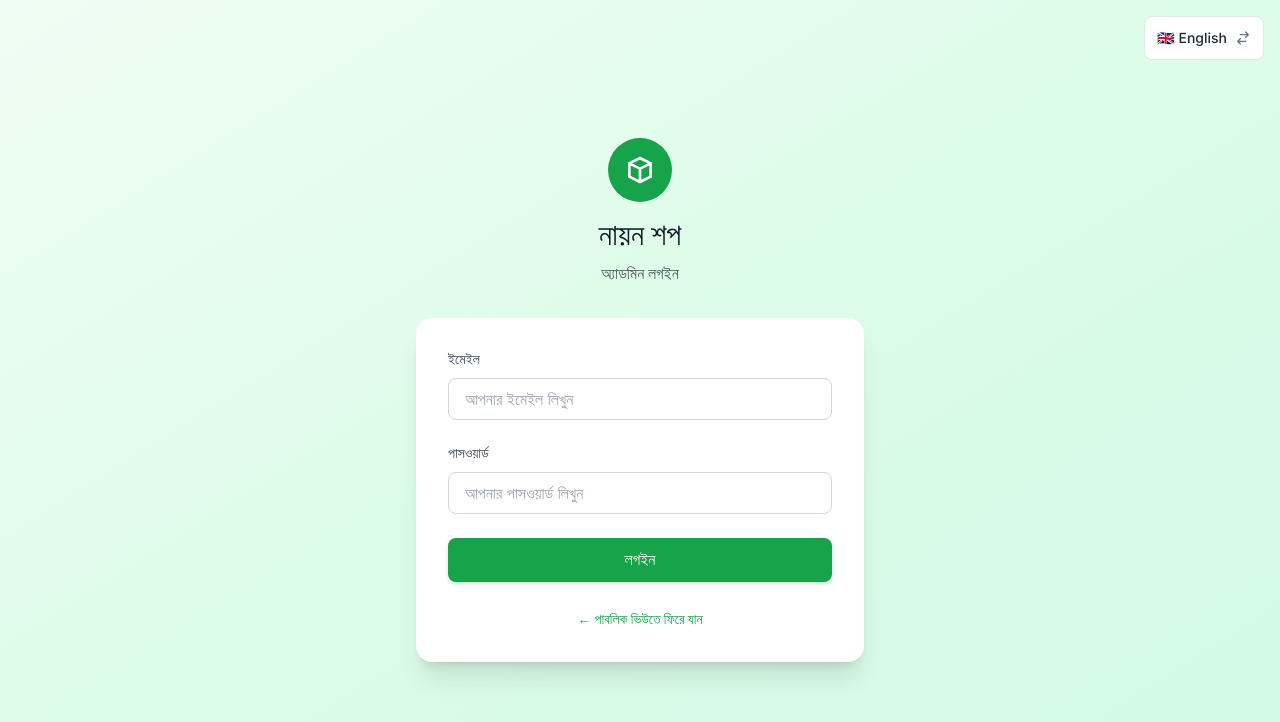
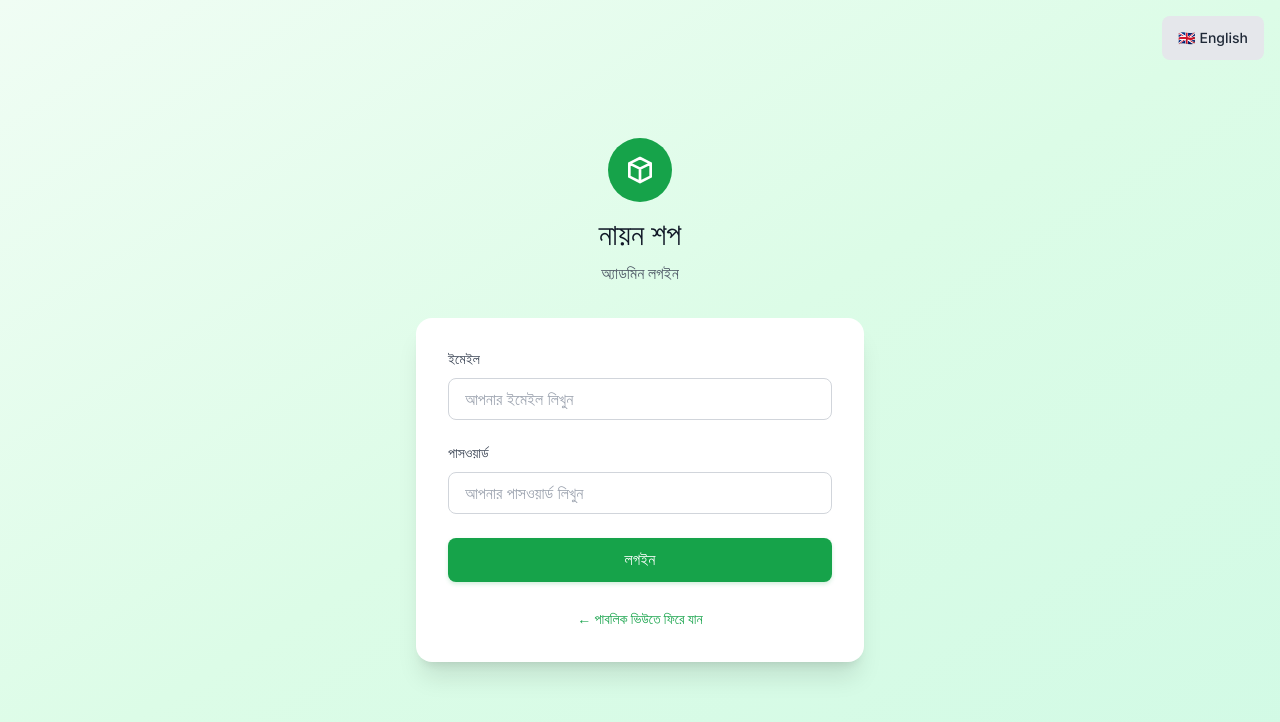
Before and after one commit to roysouhardyo/nayon_shop, a Next.js app: page /login in a window 1280 px wide. Shown: the top 722 px of the page. Built offline with nearby package versions, Linux system fonts and the light colour scheme.

Commit message:
Fix spacing and button sizing - match language switcher with category button

```diff
--- a/src/app/admin/inventory/page.js
+++ b/src/app/admin/inventory/page.js
@@ -165,7 +165,7 @@ export default function InventoryPage() {
       <header className="bg-white border-b border-gray-200 sticky top-0 z-40">
         <div className="max-w-7xl mx-auto px-4 py-4">
           <div className="flex items-center justify-between mb-4">
-            <div className="flex items-center gap-3">
+            <div className="flex items-center gap-3 flex-1 mr-2">
               <button
                 onClick={() => router.push("/admin")}
                 className="lg:hidden text-gray-600"
@@ -186,13 +186,13 @@ export default function InventoryPage() {
               </button>
               <div>
                 <h1
-                  className={`text-lg font-bold text-gray-900 ${
+                  className={`text-base font-bold text-gray-900 ${
                     lang === "bn" ? "bengali-text" : ""
                   }`}
                 >
                   {t("inventory", lang)}
                 </h1>
-                <p className="text-sm text-gray-600">
+                <p className="text-xs text-gray-600">
                   {products.length} {lang === "bn" ? "পণ্য" : "products"}
                 </p>
               </div>
--- a/src/components/LanguageSwitcher.js
+++ b/src/components/LanguageSwitcher.js
@@ -22,7 +22,7 @@ export default function LanguageSwitcher() {
   return (
     <button
       onClick={toggleLanguage}
-      className="flex items-center gap-2 px-3 py-2 rounded-lg bg-white border border-gray-200 hover:bg-gray-50 transition-colors touch-target"
+      className="btn btn-secondary text-sm whitespace-nowrap flex items-center gap-1.5"
       aria-label="Switch Language"
     >
       <span className="text-sm font-medium">
@@ -38,19 +38,6 @@ export default function LanguageSwitcher() {
           </>
         )}
       </span>
-      <svg
-        className="w-4 h-4 text-gray-500"
-        fill="none"
-        stroke="currentColor"
-        viewBox="0 0 24 24"
-      >
-        <path
-          strokeLinecap="round"
-          strokeLinejoin="round"
-          strokeWidth={2}
-          d="M8 7h12m0 0l-4-4m4 4l-4 4m0 6H4m0 0l4 4m-4-4l4-4"
-        />
-      </svg>
     </button>
   );
 }
```
